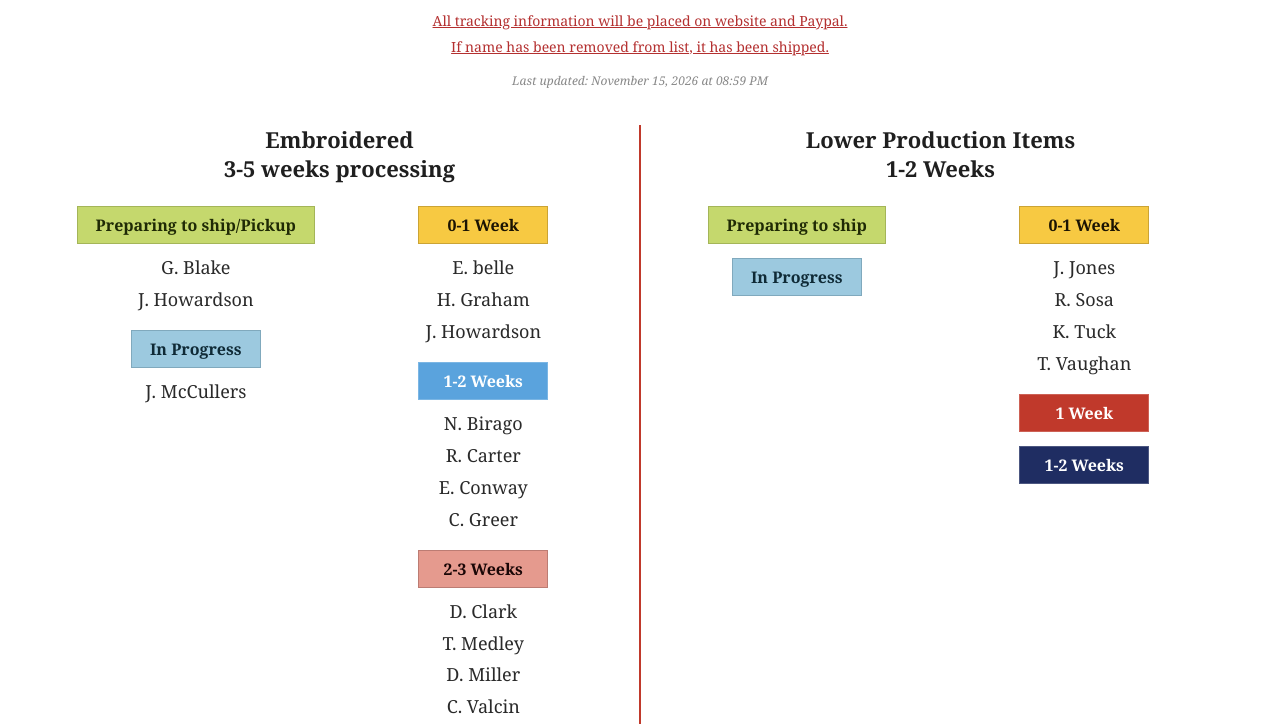
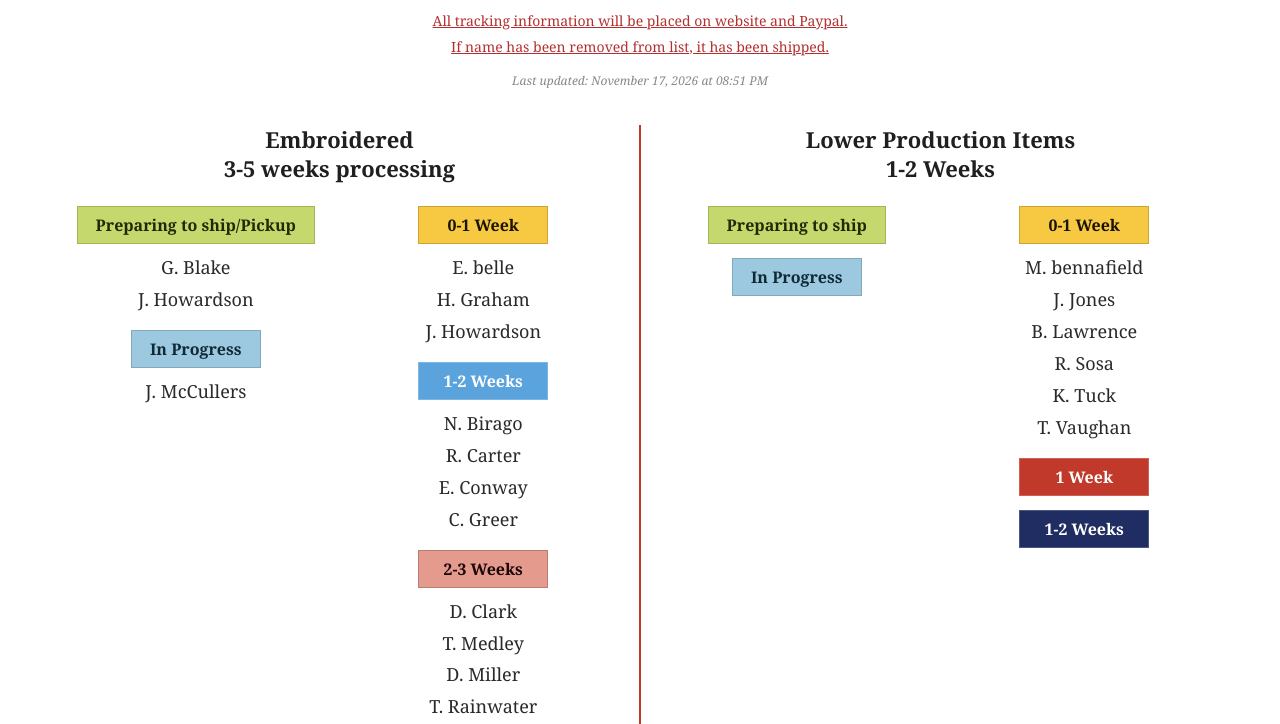
Before and after one commit to kruzkontrol/kanework-status, a plain HTML site: page index.html in a window 1280 px wide. Shown: the part 76-800 px from the top of the page. Drawn offline with Linux system fonts and the light colour scheme.

Commit message:
Update status page

```diff
--- a/index.html
+++ b/index.html
@@ -138,7 +138,7 @@
     <h1>Estimated Production Time</h1>
     <p class='subtitle'>All tracking information will be placed on website and Paypal.</p>
     <p class='subtitle'>If name has been removed from list, it has been shipped.</p>
-    <p class='last-updated'>Last updated: November 15, 2026 at 08:59 PM</p>
+    <p class='last-updated'>Last updated: November 17, 2026 at 08:51 PM</p>
   </div>
   <div class='columns'>
     <div class='column embroidery'>
@@ -183,6 +183,7 @@
           <div class='name'>D. Clark</div>
           <div class='name'>T. Medley</div>
           <div class='name'>D. Miller</div>
+          <div class='name'>T. Rainwater</div>
           <div class='name'>C. Valcin</div>
         </div>
       </div>
@@ -214,7 +215,9 @@
       <div class='bucket-block'>
         <span class='pill' style='background:#F7C942;color:#1A1303;border-color:#1A130333;'>0-1 Week</span>
         <div class='names'>
+          <div class='name'>M. bennafield</div>
           <div class='name'>J. Jones</div>
+          <div class='name'>B. Lawrence</div>
           <div class='name'>R. Sosa</div>
           <div class='name'>K. Tuck</div>
           <div class='name'>T. Vaughan</div>
```
